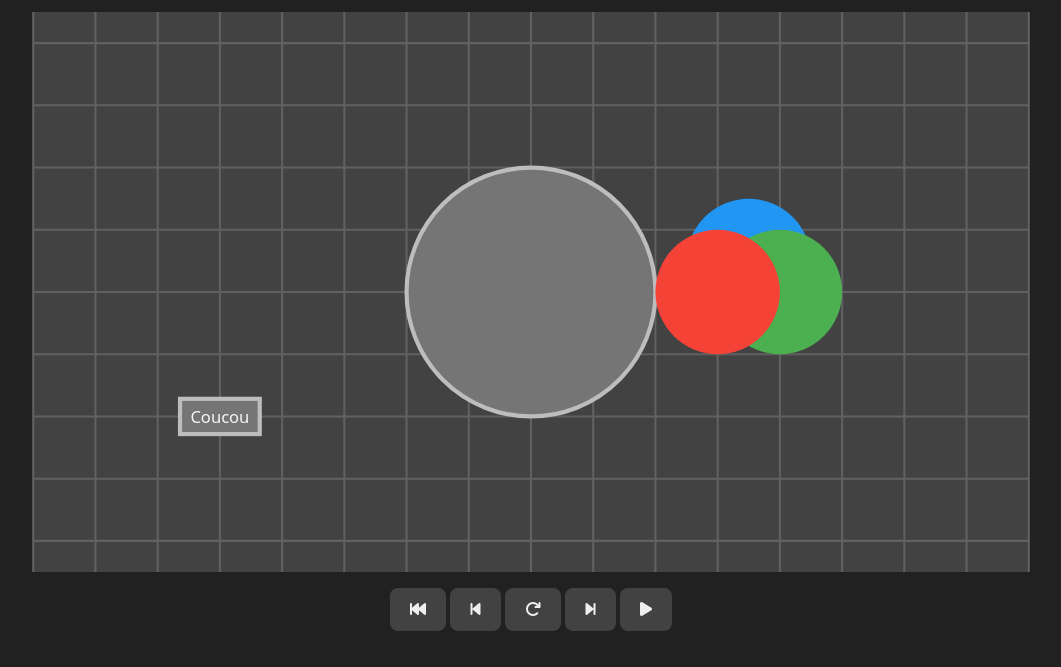
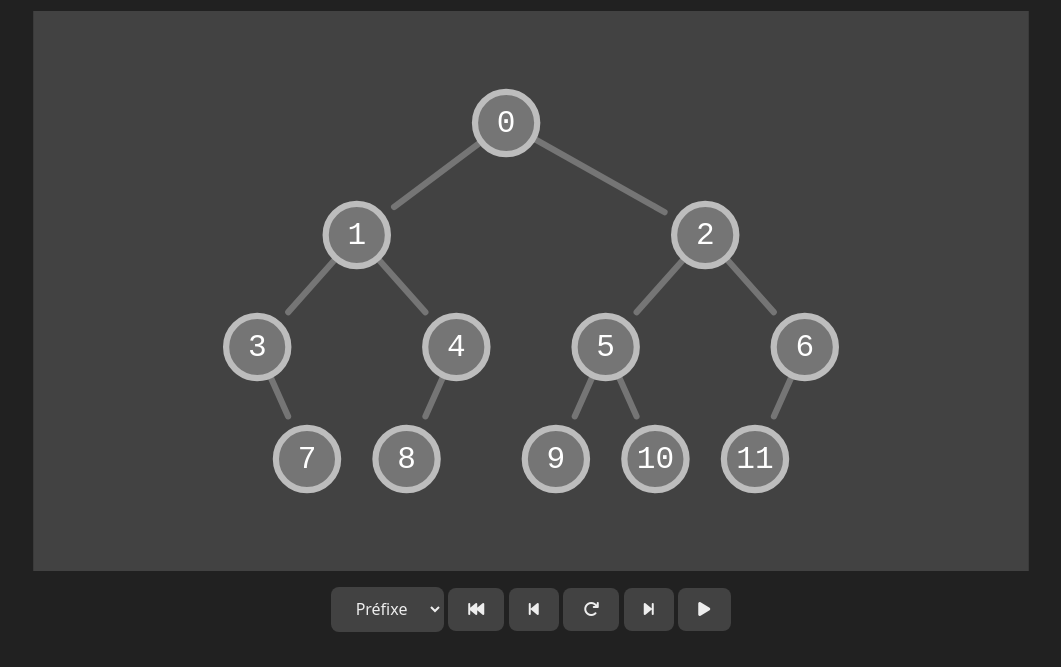
Before and after one commit to ArnaudBannier/s2, a website built with Vite: page index.html in a window 1280 px wide. Shown: the part 133-800 px from the top of the page, without its empty margins (109-1170 px from the left). Built offline with nearby package versions, Linux system fonts and the light colour scheme.

Commit message:
Change main figure to btree

```diff
--- a/index.html
+++ b/index.html
@@ -8,6 +8,6 @@
     </head>
     <body>
         <div id="app"></div>
-        <script type="module" src="/src/main-anim.ts"></script>
+        <script type="module" src="/src/main-btree.ts"></script>
     </body>
 </html>
```
